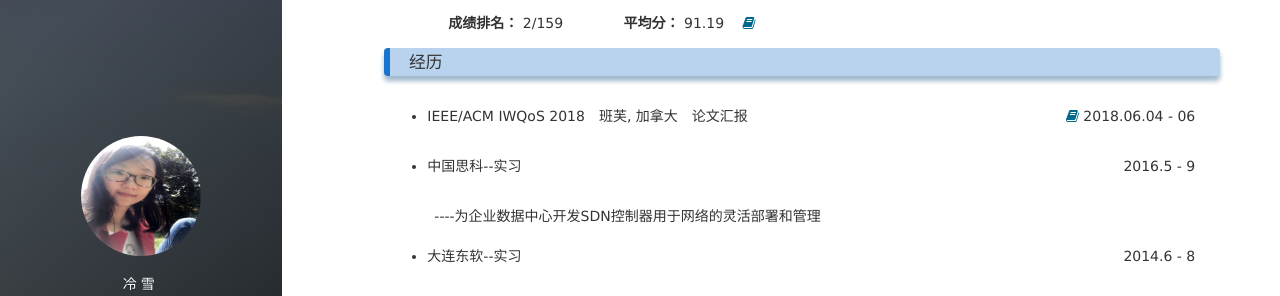
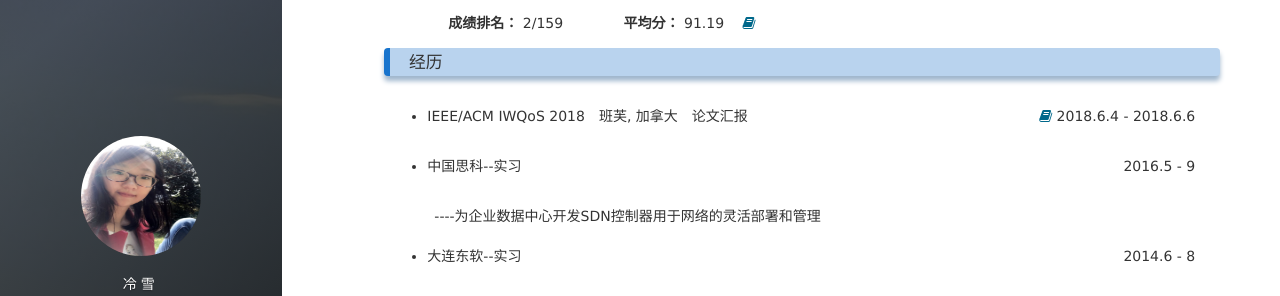
Before and after one commit to lxv458/OldWeb, a Jekyll site: the page built from about.md, in a window 1280 px wide and 900 px high, scrolled down 316 px. Shown: the part 152-448 px from the top of the window. Built offline with Jekyll 4.4.1, drawn with Linux system fonts in a browser that asks for light colours; nearby versions of some CDN libraries; comment, search, counter and statistics services are not loaded.

Commit message:
Update about.md

```diff
--- a/about.md
+++ b/about.md
@@ -47,7 +47,7 @@ title: 简历
 <table>
 	<tr>
 		<td align="left"><ul><li>IEEE/ACM IWQoS 2018&emsp;班芙, 加拿大&emsp;论文汇报</li></ul></td>
-		<td align="right"><a href="http://www.lengxue.space/images/leng/resume/sh_hlj.jpg"><i class='social fa fa-book'></i></a>  2018.06.04&nbsp;-&nbsp;06</td>
+		<td align="right"><a href="http://www.lengxue.space/images/leng/resume/sh_hlj.jpg"><i class='social fa fa-book'></i></a>  2018.6.4&nbsp;-&nbsp;2018.6.6</td>
 	</tr>
 	<tr>
 		<td align="left"><ul><li>中国思科--实习</li></ul></td>
```
